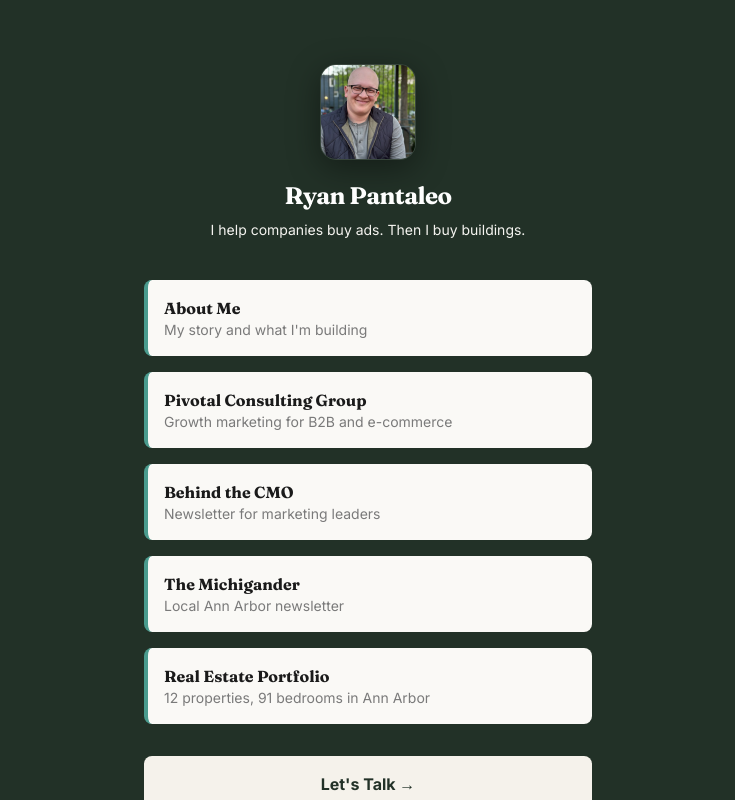
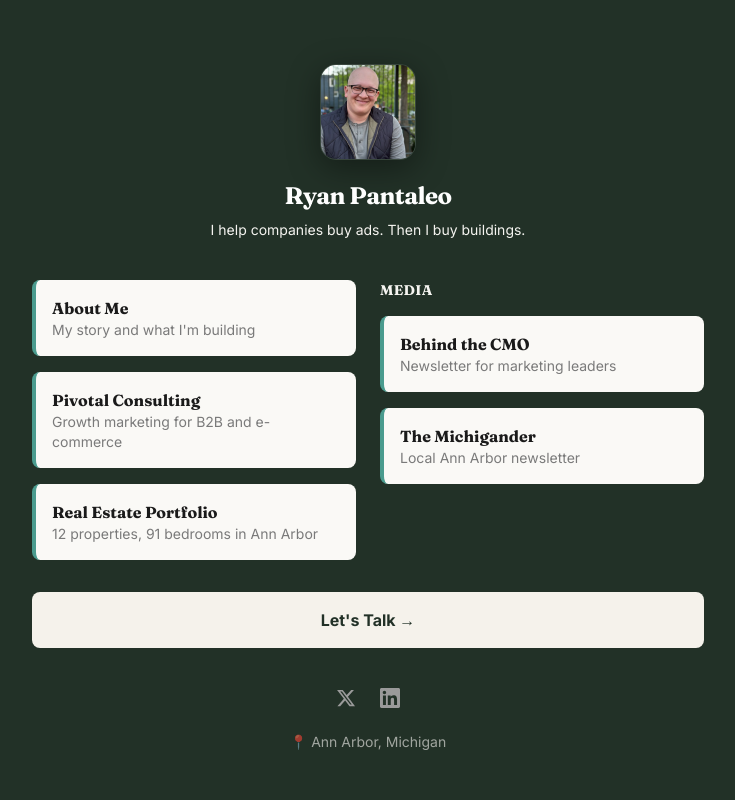
Before and after one commit to rpantaleo11/personal-website, a Next.js app: page /links in a window 1280 px wide. Shown: the top 800 px of the page, without its empty margins (272-1007 px from the left). Built offline with nearby package versions, Linux system fonts and the light colour scheme.

Commit message:
Links page 2-column layout with Media section

```diff
--- a/app/links/page.tsx
+++ b/app/links/page.tsx
@@ -2,18 +2,21 @@
 
 import { motion } from 'framer-motion';
 
-const links = [
+const leftLinks = [
   { title: 'About Me', description: 'My story and what I\'m building', href: '/about' },
-  { title: 'Pivotal Consulting Group', description: 'Growth marketing for B2B and e-commerce', href: 'https://www.pivotal-consulting-group.com' },
+  { title: 'Pivotal Consulting', description: 'Growth marketing for B2B and e-commerce', href: 'https://www.pivotal-consulting-group.com' },
+  { title: 'Real Estate Portfolio', description: '12 properties, 91 bedrooms in Ann Arbor', href: '/real-estate' },
+];
+
+const rightLinks = [
   { title: 'Behind the CMO', description: 'Newsletter for marketing leaders', href: 'https://www.behindthecmo.com' },
   { title: 'The Michigander', description: 'Local Ann Arbor newsletter', href: 'https://www.michigander.org' },
-  { title: 'Real Estate Portfolio', description: '12 properties, 91 bedrooms in Ann Arbor', href: '/real-estate' },
 ];
 
 export default function Links() {
   return (
     <div className="min-h-screen bg-[#223127] py-16 px-6">
-      <div className="max-w-md mx-auto">
+      <div className="max-w-2xl mx-auto">
         {/* Profile Section */}
         <motion.div
           initial={{ opacity: 0, y: 20 }}
@@ -36,9 +39,11 @@ export default function Links() {
           </p>
         </motion.div>
 
-        {/* Links */}
-        <div className="space-y-4 mb-8">
-          {links.map((link, index) => (
+        {/* Two Column Links */}
+        <div className="grid md:grid-cols-2 gap-6 mb-8">
+          {/* Left Column */}
+          <div className="space-y-4">
+            {leftLinks.map((link, index) => (
               <motion.a
                 key={link.title}
                 href={link.href}
@@ -53,6 +58,34 @@ export default function Links() {
                 <p className="text-sm text-charcoal-500">{link.description}</p>
               </motion.a>
             ))}
+          </div>
+
+          {/* Right Column */}
+          <div className="space-y-4">
+            <motion.h3
+              initial={{ opacity: 0, y: 20 }}
+              animate={{ opacity: 1, y: 0 }}
+              transition={{ duration: 0.5 }}
+              className="text-sm font-semibold text-cream-200 uppercase tracking-wide"
+            >
+              Media
+            </motion.h3>
+            {rightLinks.map((link, index) => (
+              <motion.a
+                key={link.title}
+                href={link.href}
+                target={link.href.startsWith('http') ? '_blank' : undefined}
+                rel={link.href.startsWith('http') ? 'noopener noreferrer' : undefined}
+                initial={{ opacity: 0, y: 20 }}
+                animate={{ opacity: 1, y: 0 }}
+                transition={{ duration: 0.5, delay: 0.1 + index * 0.1 }}
+                className="block bg-cream-100 rounded-lg p-4 border-l-4 border-eucalyptus-500 hover:border-eucalyptus-600 hover:shadow-lg transition-all duration-200"
+              >
+                <h2 className="font-semibold text-charcoal-900">{link.title}</h2>
+                <p className="text-sm text-charcoal-500">{link.description}</p>
+              </motion.a>
+            ))}
+          </div>
         </div>
 
         {/* CTA */}
```
Lines whose indentation alone changed are shown as unchanged.
